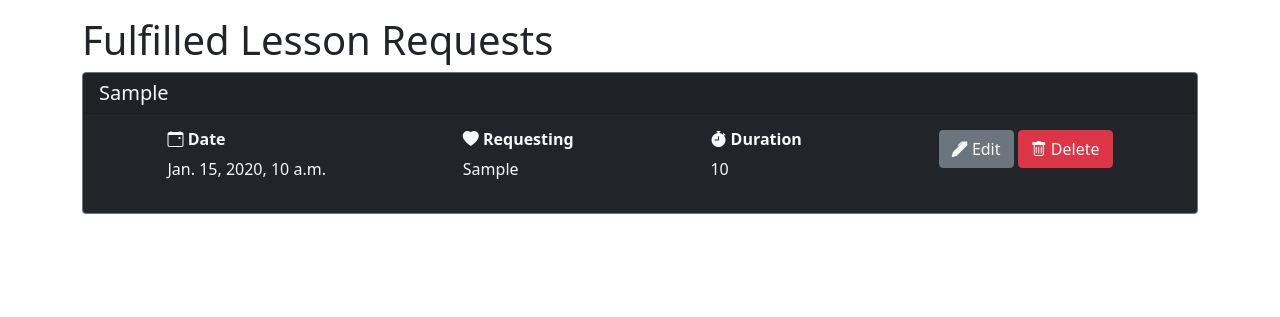
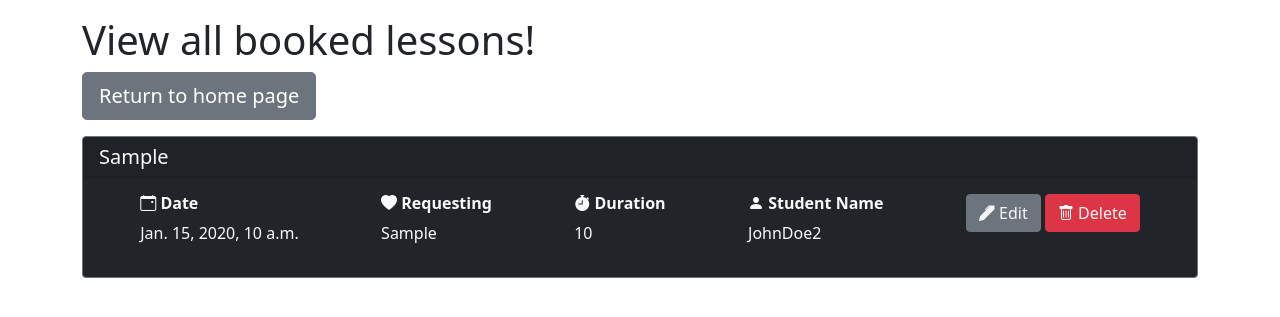
Before and after one commit to baldeep-gill/seg-cw1, a Django app: page /admin/lessons in a window 1280 px wide. Shown: the part 56-373 px from the top of the page. Run offline with Django 4.2, Linux system fonts and the light colour scheme; a user stored in the database is signed in; data comes from the database, SQL or seed files in the repository; tables that the repository leaves empty hold one stand-in row (values such as "Sample post"); some libraries are stand-ins or nearby versions.

Commit message:
Amend admin lesson page
- Add student name to each lesson
- Add button to return to admin home page
- Change title on admin page

```diff
--- a/lessons/templates/admin_lesson_list.html
+++ b/lessons/templates/admin_lesson_list.html
@@ -7,7 +7,10 @@
     <div class="row">
       <div class="col-12">
         {% if lessons %}
-          <h1>Fulfilled Lesson Requests</h1>
+          <h1>View all booked lessons!</h1>
+          <p>
+            <a href="{% url 'home' %}" class="btn btn-lg btn-secondary">Return to home page</a>
+          </p>
             {% for lesson in lessons %}
               <div style="padding-bottom:10px;">
                 {% include 'partials/lesson_list.html' with lesson=lesson is_admin=True %}
--- a/lessons/templates/partials/lesson_list.html
+++ b/lessons/templates/partials/lesson_list.html
@@ -1,4 +1,5 @@
 <div class="card bg-dark border-secondary text-light mb-8">
+
     <h5 class="card-header">{{ lesson.topic }}</h5>
     <div class="card-body">
       <div class="d-flex justify-content-around">
@@ -20,6 +21,10 @@
 
       {% if is_admin %}
       <div>
+        <h6><i class="bi bi-person-fill"></i> <b>Student Name</b></h6>
+        <p>{{ lesson.student }}</p>
+      </div>
+      <div>
           <a href="{% url 'edit_lessons' lesson.id %}" class="btn btn-secondary text-light"><i class="bi bi-pen-fill"></i> Edit</a>
           <a href="{% url 'delete_lessons' lesson.id %}" class="btn btn-danger text-light"><i class="bi bi-trash"></i> Delete</a>
       </div>
```
